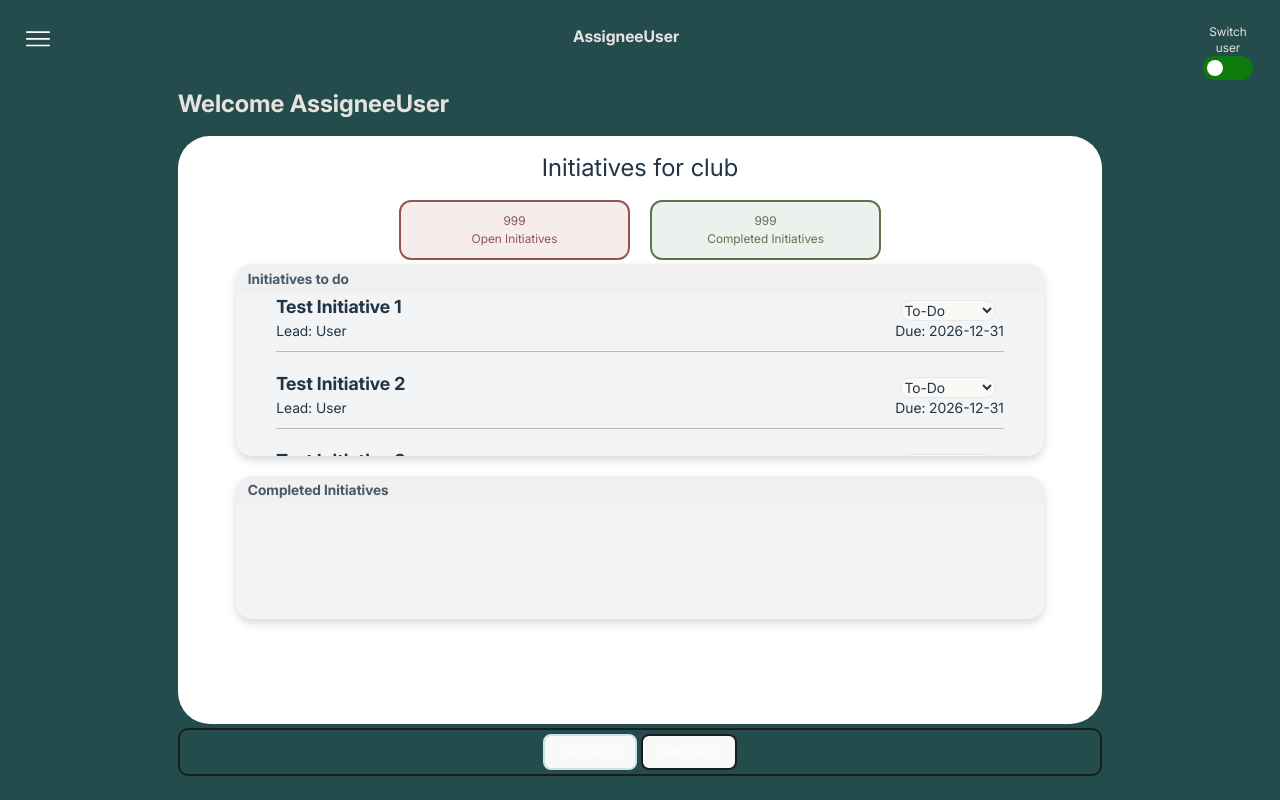
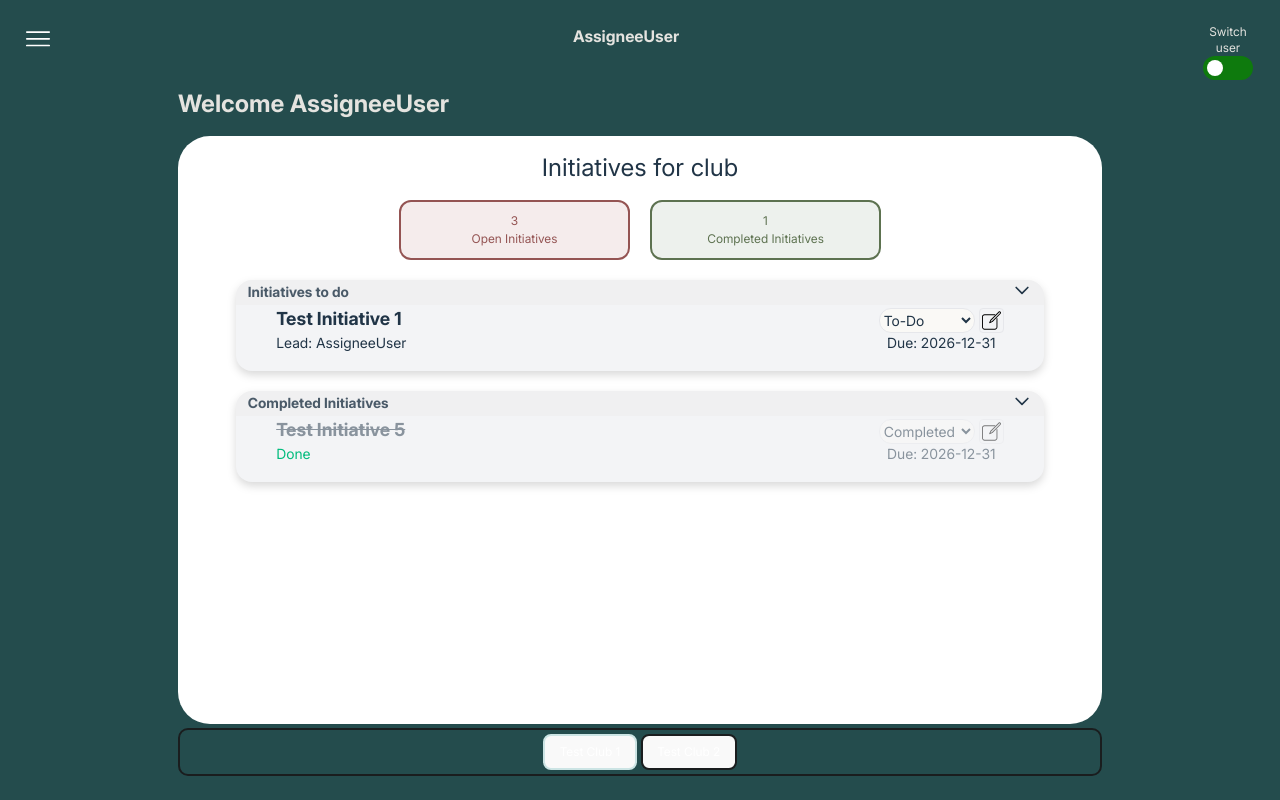
Before and after one commit to NicholasMacasaet/Capstone-Club-Task-Management-App, a React app in the folder Task_Manager_Frontend/: page /initiatives/dashboard/1 in a window 1280 px wide. Built offline with nearby package versions, Linux system fonts and the light colour scheme; the HTML template or start-up script is replaced by a standard one.

Commit message:
Simulated Initiative Status Updating
- automatically populating both sections with open vs completed initiatives
- added similar functionality to landing page with dropdown lists
- TODO: horizontal layout for landing page + fully scrollable lists for it and for initiatives page

```diff
--- a/Task_Manager_Frontend/src/assets/test_data.tsx
+++ b/Task_Manager_Frontend/src/assets/test_data.tsx
@@ -40,6 +40,16 @@ export const testInitiatives:Initiative[] = [
         due_date: "2026-12-31",
         attachments: null,
         status:"To-Do"
+    },
+    {
+        initiative_id: 5,
+        club_id: 1,
+        lead_id: 1,
+        name: "Test Initiative 5",
+        description: "This is a test initiative 4",
+        due_date: "2026-12-31",
+        attachments: null,
+        status:"Completed"
     }
 ]
 
--- a/Task_Manager_Frontend/src/pages/initatives/initiatives_dashboard.tsx
+++ b/Task_Manager_Frontend/src/pages/initatives/initiatives_dashboard.tsx
@@ -2,9 +2,10 @@ import { useNavigate, useParams } from "react-router-dom"
 import { useUserContext, type Initiative, type user } from "../../contexts/UserContext"
 import { useEffect, useState } from "react"
 import hamburgerMenuIcon from "../../assets/hamburger-menu-svgrepo-com.svg"
-import { retrieveAndParseClubInitiatives, retrieveAndParseCurrUser, setCurrUserLocalStorage } from "../../demo_utils/getters_and_setters"
+import { retrieveAndParseClubInitiatives, retrieveAndParseCurrUser, retrieveAndParseTestUsers, setClubInitiativesLocalStorage, setCurrUserLocalStorage } from "../../demo_utils/getters_and_setters"
 import { testUsers } from "../../assets/test_data"
 import { FooterNav } from "../../components/footer_nav"
+import editIcon from "../../assets/edit-button-svgrepo-com.svg"
 
 export const InitiativesDashboard = () => {
 
@@ -16,13 +17,30 @@ export const InitiativesDashboard = () => {
 
     const [currUser, setCurrUser] = useState<user>()
 
+    const [loadedUsers, setLoadedUsers] = useState<user[]>([])
+
     //all iniatives for the club, would be retrieved by api call to backend, but for now we'll just use the test data for initiatives that we have in our test data file and then filter it down to the initiatives for this specific club
     const [loadedInitiatives, setLoadedInitiatives] = useState<Initiative[]>([])
 
     //users specifically for this user's clubs
     const [filteredInitiatives, setFilteredInitiatives] = useState<Initiative[]>([])
+
+    const [openInitiatives, setOpenInitiatives] = useState<Initiative[]>([])
+
+    const [completedInitiatives, setCompletedInitiatives] = useState<Initiative[]>([])
+
+    const [expandOpenInitiatives, setExpandOpenInitiatives] = useState(false)
+
+    const [expandCompletedInitiatives, setExpandCompletedInitiatives] = useState(false)
+
+    const openInitiativesToShow = expandOpenInitiatives ? openInitiatives: openInitiatives.slice(0,1)
+
+    const completedInitiativesToShow = expandCompletedInitiatives ?completedInitiatives: completedInitiatives.slice(0,1)
+
     useEffect(()=>{
-
+        if (!isLoaded){
+            navigate(`/`)
+        }
     },[isLoaded, id])
 
     useEffect(()=>{
@@ -65,12 +83,77 @@ export const InitiativesDashboard = () => {
             //filter by this user's club id, we're not filtering by initiatives the user owns since this is meant to show all initiatives for the club or org that the user is apart of
             const filtered_initiatives = club_initiatives.filter(initiative => initiative.club_id === Number(id))
 
+            setCompletedInitiatives(filtered_initiatives.filter(init => init.status === "Completed"))
+
+
+            setOpenInitiatives(filtered_initiatives.filter(init => init.status !== "Completed"))
+
 
             console.log("filtered initiatives for this club: ", JSON.stringify(filtered_initiatives,null,2))
             setFilteredInitiatives(filtered_initiatives)
         }
+
+        const test_users = retrieveAndParseTestUsers()
+        if (test_users.length > 0){
+            setLoadedUsers(test_users)
+        }
     }
 
+    const DEMOChangeInitStatus = (init_id:number, new_status: string) => {
+        let updatedOpenInits: Initiative[] = [...openInitiatives]
+        let updatedCompInits: Initiative[] = [...completedInitiatives]
+        let updatedFilteredInits: Initiative[] = [...filteredInitiatives]
+        let updatedLoadedInits: Initiative[] = [...loadedInitiatives]
+
+        let foundInit: Initiative|undefined = filteredInitiatives.find(init => init.initiative_id === init_id)
+
+        if (foundInit){
+            if (new_status === "Completed"){
+                foundInit.status = new_status
+                //add to completed initiatives
+                updatedCompInits.push(foundInit)
+                //remove from the open initiatives
+                updatedOpenInits = updatedOpenInits.filter(init => init.initiative_id !== foundInit.initiative_id)
+
+            }
+            else{
+                //if the new status is not completed and the status of the initative is completed, then we're removing it from the completed list
+                if (foundInit.status ==="Completed"){
+                    foundInit.status = new_status
+                    updatedCompInits = updatedCompInits.filter(init => init.initiative_id!==init_id)
+
+                    updatedOpenInits.push(foundInit)
+                }
+            }
+            //just in case
+            foundInit.status = new_status
+            //update status in filtered initiatives
+            updatedFilteredInits.map(init=>{
+                if (init.initiative_id === init_id){
+                    init.status = new_status
+                }
+            })
+            //update status in loaded initiatives
+            updatedLoadedInits.map(init=>{
+                if (init.initiative_id === init_id){
+                    init.status = new_status
+                }
+            })
+
+            //update local state variables
+            setCompletedInitiatives(updatedCompInits)
+            setOpenInitiatives(updatedOpenInits)
+            setFilteredInitiatives(updatedFilteredInits)
+            setLoadedInitiatives(updatedLoadedInits)
+
+            //update local storage
+            setClubInitiativesLocalStorage(updatedLoadedInits)
+        }
+    }
+
+    const DEMORetrieveUser = (user_id: number)=>{
+        return loadedUsers.find(user => user.user_id === user_id)?.username
+    }
 
     return(<>
         <div className="w-full h-full flex flex-col justify-start items-center">
@@ -78,8 +161,6 @@ export const InitiativesDashboard = () => {
                 <div className="flex flex-col">
                     <img src={hamburgerMenuIcon} alt="Hamburger Menu" className="w-8 h-8 hamburger_menu_icon" />
                 </div>
-
-
 
                 <p className="landing_page_header w-full justify-self-center flex items-center justify-center white_text !font-bold self-start">
                     {currUser?.username}
@@ -116,77 +197,109 @@ export const InitiativesDashboard = () => {
 
                     {/*todo: filter by initiative status*/}
                     <div className="landing_block rounded-xl flex flex-col needs_attention mr-5">
-                        <p className="landing_block_text">999</p>
+                        <p className="landing_block_text">{openInitiatives.length}</p>
                         <p className="landing_block_text">Open Initiatives</p>
 
                     </div>
 
                     <div className="landing_block rounded-xl flex flex-col to_be_accepted">
-                        <p className="landing_block_text">999</p>
+                        <p className="landing_block_text">{completedInitiatives.length}</p>
                         <p className="landing_block_text">Completed Initiatives</p>
                     </div>
                 </div>
 
-                <div className="open_initiatives_container w-7/8 h-fit max-h-1/3 flex flex-col self-center drop-shadow-lg">
+                <div className="open_initiatives_container w-7/8 h-fit max-h-1/3 flex flex-col self-center drop-shadow-lg mt-4">
 
-                    <div className="text-xl self-start mt-1 w-full flex section_header">
+                    <div className="text-xl self-start mt-1 w-full flex section_header" onClick={()=>setExpandOpenInitiatives(prev=>!prev)}>
                         <div className="flex items-center">
                             <p className="ml-3 section_title">Initiatives to do</p>
                         </div>
-                        {/* <svg
+                        <svg
                             className={`w-5 h-5 ml-auto mr-3 transform transition-transform duration-300 ${
-                                expandAttentionSection ? 'rotate-180' : ''
+                                expandOpenInitiatives ? 'rotate-180' : ''
                             }`}
                             fill="none" stroke="currentColor" viewBox="0 0 24 24">
                             <path strokeLinecap="round" strokeLinejoin="round" strokeWidth={2}
                                 d="M19 9l-7 7-7-7" />
-                        </svg> */}
+                        </svg>
                     </div>
 
                     <div className={`w-full h-full flex flex-col items-center section_body overflow-y-scroll`}>
-                        {filteredInitiatives.map((initiative,index)=>(
-
+                        {openInitiativesToShow.map((initiative,index)=>(
                             <div className="task_item_container h-fit flex flex-col mb-2">
                                 <div className={`unaccepted_task_item w-full h-fit flex flex-row justify-between sm:justify-start items-center`}>
                                     <div className="flex flex-col items-start w-full sm:w-1/3 justify-between sm:justify-start">
                                         <p className="text-sm sm:text-lg font-bold">{initiative.name}</p>
-                                        {/*todo: do retrieve user function */}
-                                        <p className="text-xs sm:text-sm">Lead: User</p>
+                                        <p className="text-xs sm:text-sm">Lead: {DEMORetrieveUser(initiative.lead_id)}</p>
                                     </div>
 
                                     <div className="sm:ml-auto flex flex-col w-fit items-center self-end">
 
-                                        {/*todo: Add in edit button next to it*/}
-                                        <select className="task_accept_select rounded-xl text-sm mr-1">
-                                            {/*todo: also add in code to retrieve status*/}
+                                        <div className="w-fit flex">
+                                            <select className="task_accept_select rounded-xl text-sm mr-1" value={initiative.status} onChange={(e)=>DEMOChangeInitStatus(initiative.initiative_id,e.target.value)}>
                                             <option value="To-Do">To-Do</option>
                                             <option value="In Progress">In Progress</option>
                                             <option value="Completed">Completed</option>
                                         </select>
+                                            <img src={editIcon} className="task_view p-0.5 rounded text-center flex items-center justify-center rounded" />
+                                        </div>
 
                                         <p className="text-xs sm:text-sm">Due: {initiative.due_date}</p>
                                     </div>
                                 </div>
 
-                                <div className={`divider_bar w-full self-center ${(index !== filteredInitiatives.length - 1 || filteredInitiatives.length === 0) ? 'task_item_border_bottom' : 'hidden'}`}></div>
+                                <div className={`divider_bar w-full self-center ${(index !== openInitiativesToShow.length - 1 || openInitiativesToShow.length === 0) ? 'task_item_border_bottom' : 'hidden'}`}></div>
                             </div>
                         ))
                         }
                     </div>
-
-
                 </div>
 
 
-                <div className="closed_initiatives_container w-7/8 h-1/4 max-h-1/3 flex flex-col self-center drop-shadow-lg mt-4">
-                    <div className="text-xl self-start mt-1 w-full flex section_header">
+                <div className="closed_initiatives_container w-7/8 h-fit max-h-1/3 flex flex-col self-center drop-shadow-lg mt-4">
+                    <div className="text-xl self-start mt-1 w-full flex section_header" onClick={()=>setExpandCompletedInitiatives(prev=>!prev)}>
                         <div className="flex items-center">
                             <p className="ml-3 section_title">Completed Initiatives</p>
                         </div>
+                        <svg
+                            className={`w-5 h-5 ml-auto mr-3 transform transition-transform duration-300 ${
+                                expandCompletedInitiatives ? 'rotate-180' : ''
+                            }`}
+                            fill="none" stroke="currentColor" viewBox="0 0 24 24">
+                            <path strokeLinecap="round" strokeLinejoin="round" strokeWidth={2}
+                                d="M19 9l-7 7-7-7" />
+                        </svg>
                     </div>
+                    <div className={`w-full h-full flex flex-col items-center section_body overflow-y-scroll`}>
+                            {completedInitiativesToShow.map((initiative,index)=>(
+                            <div className="task_item_container h-fit flex flex-col mb-2">
+                                <div className={`unaccepted_task_item w-full h-fit flex flex-row justify-between sm:justify-start items-center`}>
+                                    <div className="flex flex-col items-start w-full sm:w-1/3 justify-between sm:justify-start">
+                                        <p className="text-sm sm:text-lg font-bold opacity-50 line-through">{initiative.name}</p>
+                                        <p className="text-xs sm:text-sm text-emerald-500">Done</p>
 
-                    <div className={`w-full h-full flex flex-col items-center section_body overflow-y-scroll`}>
+                                    </div>
 
+                                    <div className="sm:ml-auto flex flex-col w-fit items-center self-end opacity-50">
+
+                                        <div className="w-fit flex">
+                                            <select className="task_accept_select rounded-xl text-sm mr-1" value={initiative.status} onChange={(e)=>DEMOChangeInitStatus(initiative.initiative_id,e.target.value)}>
+
+                                            <option value="To-Do">To-Do</option>
+                                            <option value="In Progress">In Progress</option>
+                                            <option value="Completed">Completed</option>
+                                        </select>
+                                            <img src={editIcon} className="task_view p-0.5 rounded text-center flex items-center justify-center rounded" />
+                                        </div>
+
+                                        <p className="text-xs sm:text-sm">Due: {initiative.due_date}</p>
+                                    </div>
+                                </div>
+
+                                <div className={`divider_bar w-full self-center ${(index !== completedInitiativesToShow.length - 1 || completedInitiativesToShow.length === 0) ? 'task_item_border_bottom' : 'hidden'}`}></div>
+                            </div>
+                        ))
+                        }
 
                     </div>
                 </div>
```
